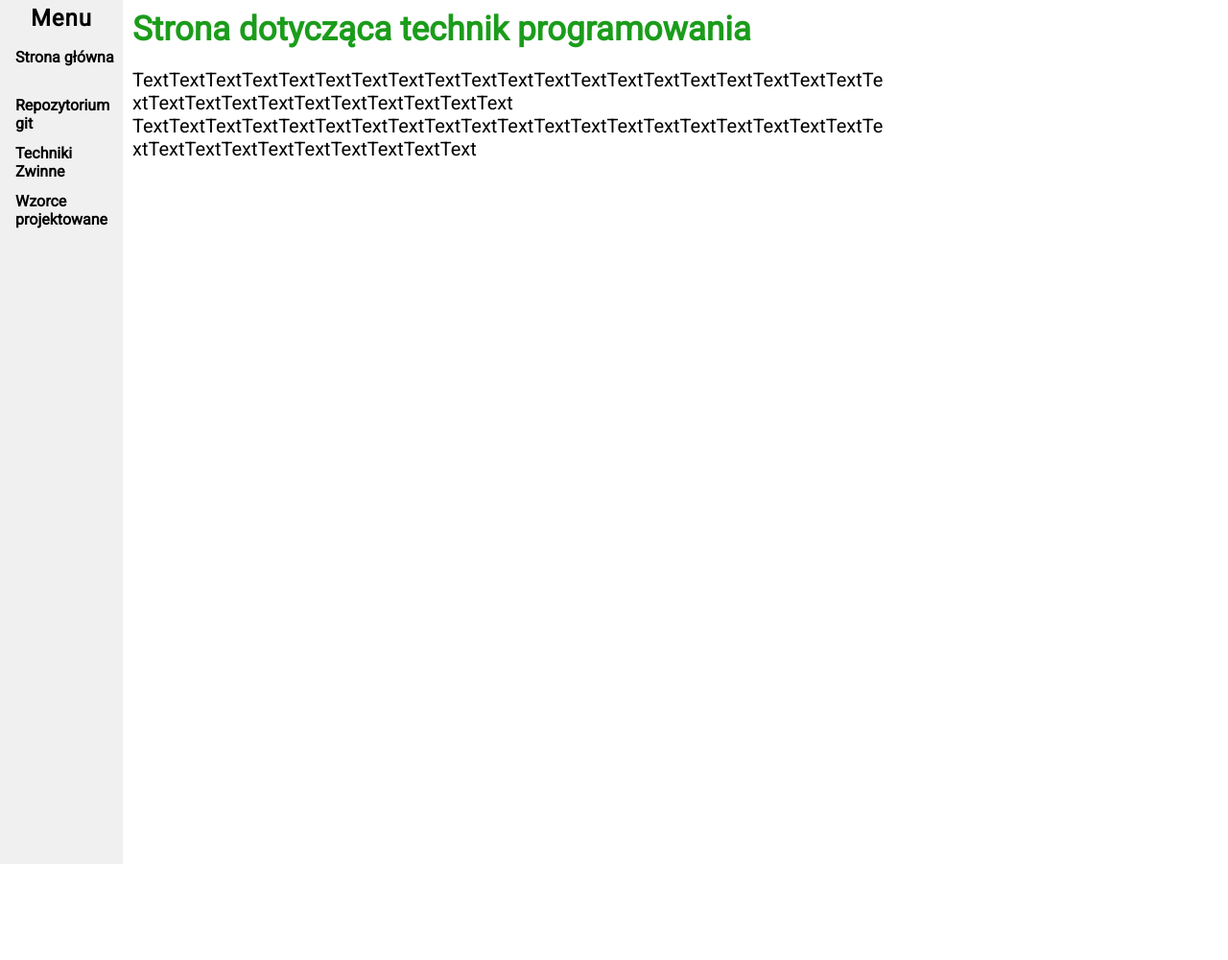
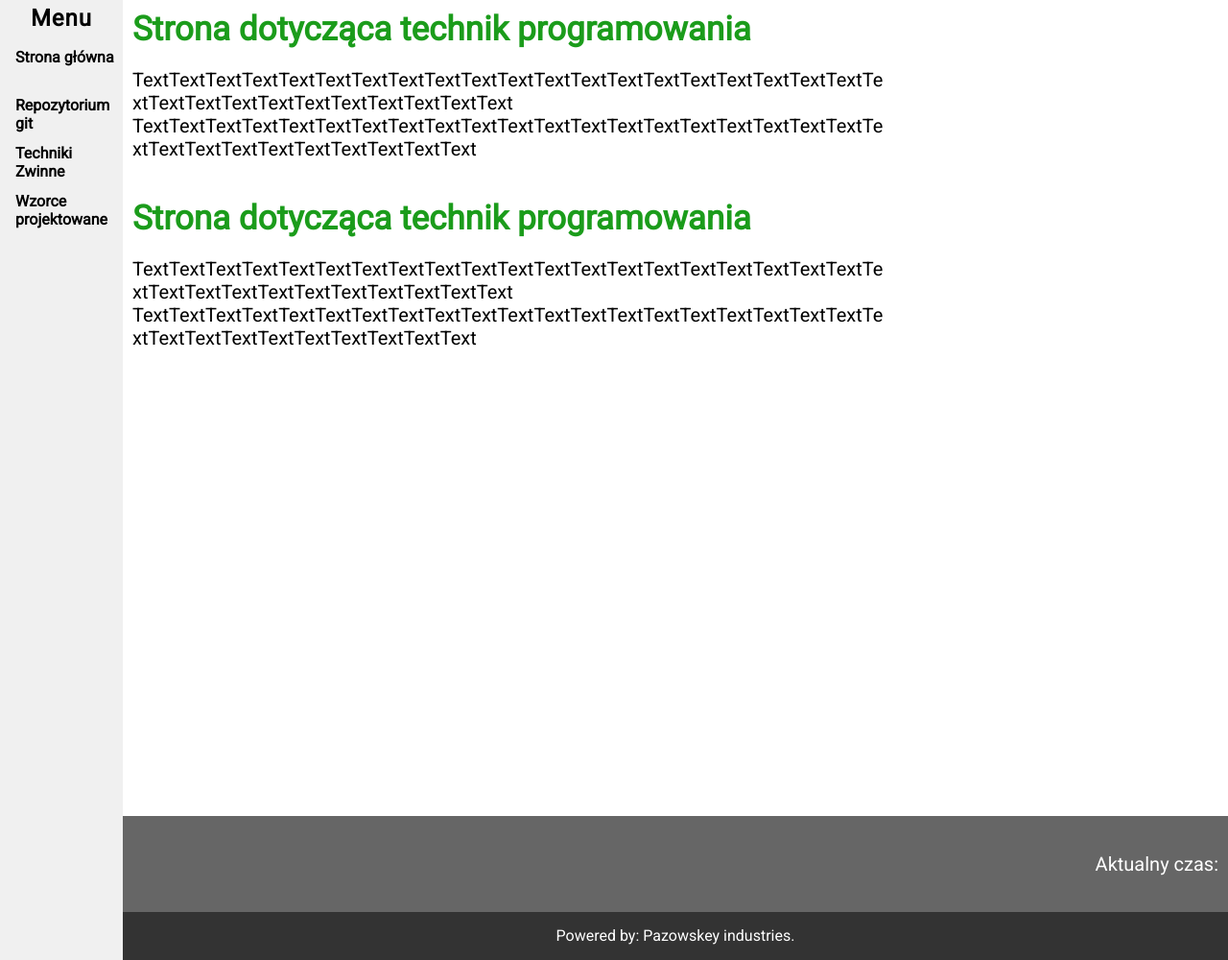
Before and after one commit to GlovvX2/Podstawy-programowania, a PHP site: page / in a window 1280 px wide. Shown: the part 50-1050 px from the top of the page at 96% size. Before the commit the page ends 950 px from the top, so only its background shows below. Run offline with PHP 8.4, Linux system fonts and the light colour scheme.

Commit message:
zakonczenie pracy nad footerem

```diff
--- a/index.html
+++ b/index.html
@@ -27,10 +27,20 @@
             TextTextTextTextTextTextTextTextTextTextTextTextTextTextTextTextTextTextTextTextTextTextTextTextTextTextTextTextTextText
         </div>
         </p>
+        <div id="text">
+            <h2>Strona dotycząca technik programowania</h2>
+            <p>
+                TextTextTextTextTextTextTextTextTextTextTextTextTextTextTextTextTextTextTextTextTextTextTextTextTextTextTextTextTextTextText
+                TextTextTextTextTextTextTextTextTextTextTextTextTextTextTextTextTextTextTextTextTextTextTextTextTextTextTextTextTextText
+            </div>
+            </p>
 
     </content>
     <footer>
-
+        <p>Aktualny czas: </p>
     </footer>
+    <div id="footer2">
+        <p>Powered by: Pazowskey industries.</p>
+    </div>
 </body>
 </html>
--- a/style.css
+++ b/style.css
@@ -23,7 +23,7 @@
     padding: 5px;
 }
 nav{
-    min-height: 900px;
+    min-height: 1000px;
     width: 10%;
     float: left;
     background-color: #f0f0f0 ;
@@ -64,6 +64,7 @@
 {
     float: left;
     width: 90%;
+    min-height: 850px;
 }
 content h2 {
     font-size: 35px;
@@ -129,12 +130,32 @@
         padding: 5px;
         font-size: 20px;
     }
-    #ad{
-        background-color: black;
-        width: 300px;
-        height: 100px;
-        position: absolute;
-        top: 42%;
-        left: 39%;
-    }
+
 }
+footer
+{
+    width: 90%;
+    background-color: #666666;
+    height: 100px;
+    float:left;
+}
+footer p
+{
+    font-size: 20px;
+    color: white;
+    padding: 10px;
+    float: right;
+    line-height: 80px;
+}
+#footer2
+{
+    width: 90%;
+    background-color: #333333;
+    height: 50px;
+    float:left;
+}
+#footer2 p{
+    color: white;
+    text-align: center;
+    line-height: 50px;
+}
```
